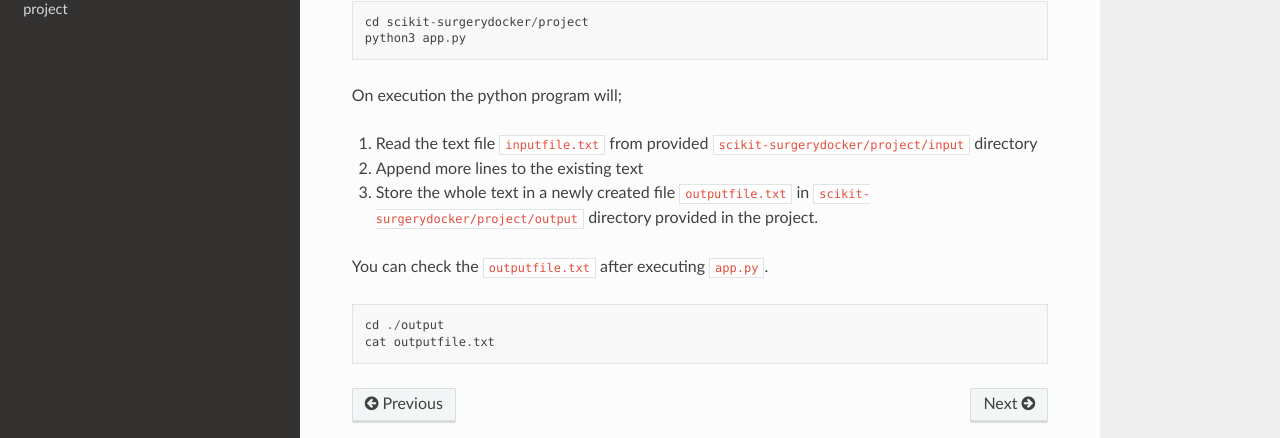
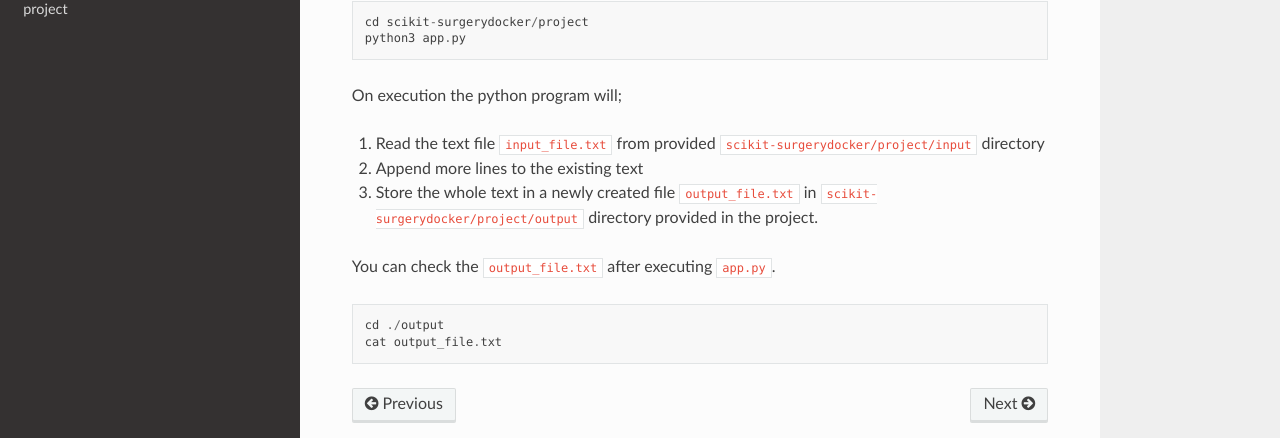
Before and after one commit to UCL/scikit-surgerydocker, a Sphinx documentation site: the page built from docs/source/step1.md, in a window 1280 px wide. Shown: the part 322-760 px from the top of the page. Built offline with Sphinx 7.4.7 and the Read the Docs theme 2.0.0, drawn with Linux system fonts in a browser that asks for light colours.

Commit message:
Issue #3: file name corrected in docs

````diff
--- a/docs/source/step1.md
+++ b/docs/source/step1.md
@@ -10,12 +10,12 @@ cd scikit-surgerydocker/project
 python3 app.py
 ```
 On execution the python program will;
-1. Read the text file `inputfile.txt` from provided `scikit-surgerydocker/project/input` directory
+1. Read the text file `input_file.txt` from provided `scikit-surgerydocker/project/input` directory
 2. Append more lines to the existing text
-3. Store the whole text in a newly created file `outputfile.txt` in `scikit-surgerydocker/project/output` directory provided in the project.
+3. Store the whole text in a newly created file `output_file.txt` in `scikit-surgerydocker/project/output` directory provided in the project.
 
-You can check the `outputfile.txt` after executing `app.py`.
+You can check the `output_file.txt` after executing `app.py`.
 ```
 cd ./output
-cat outputfile.txt
+cat output_file.txt
 ```
````
